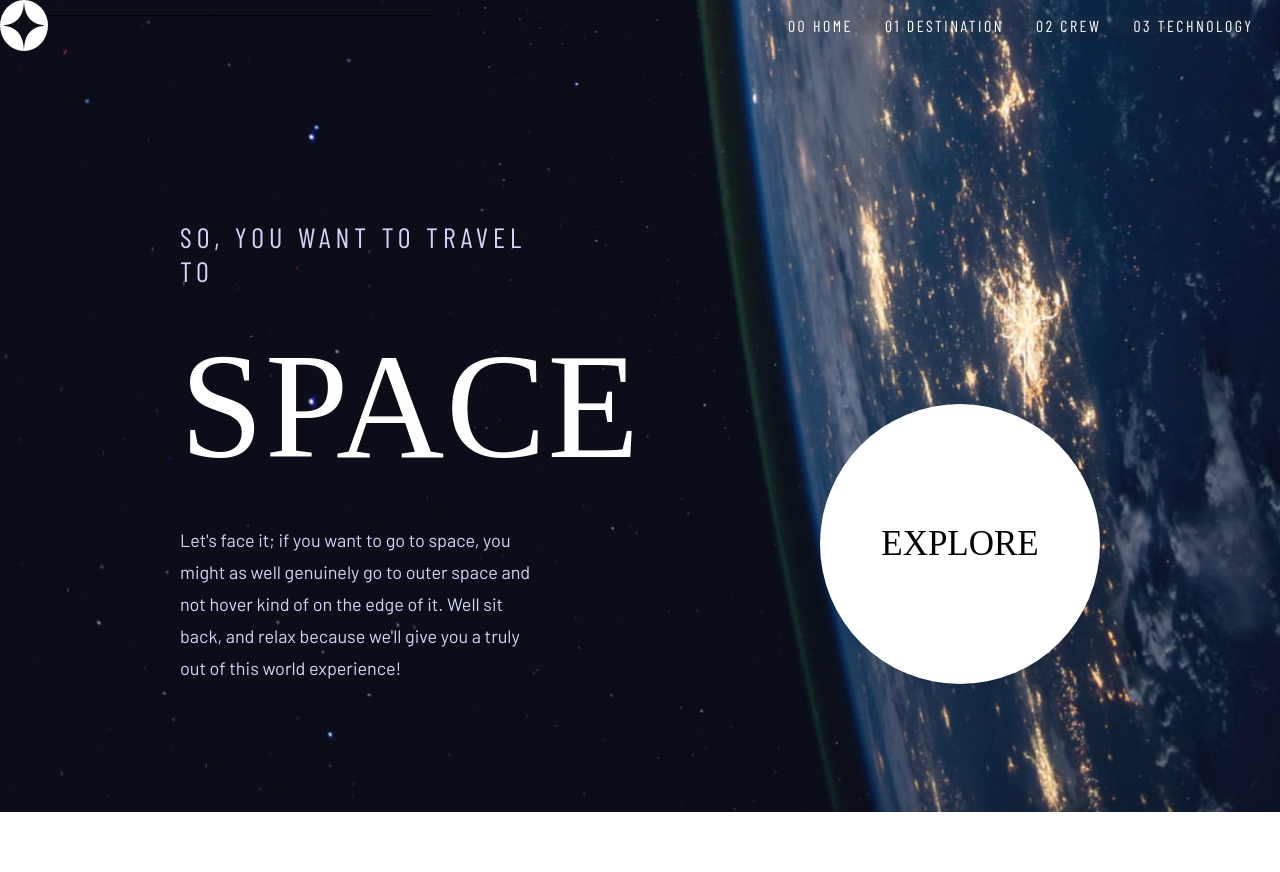
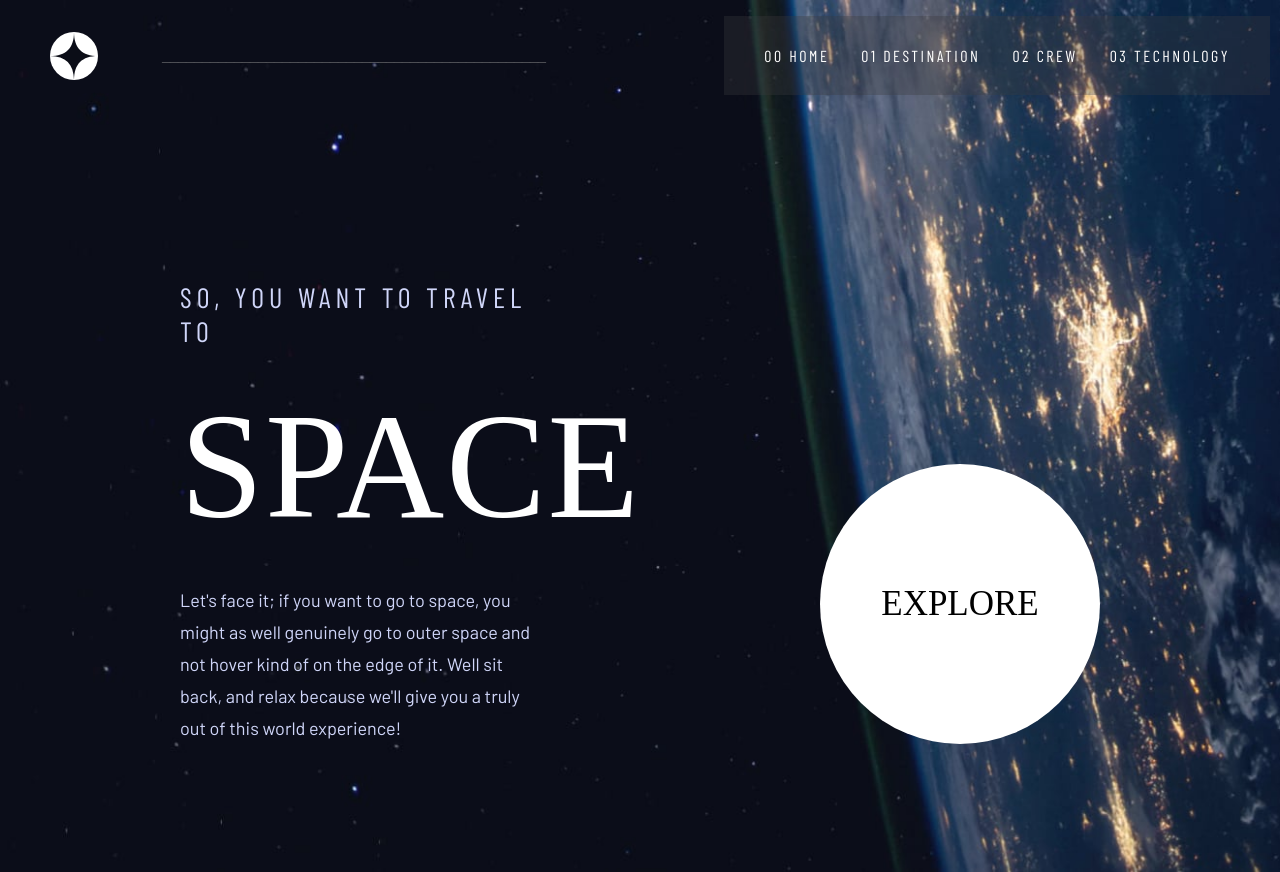
Before and after one commit to XimenaSaldarriaga/space-tourism, a React (Vite) app: page / in a window 1280 px wide. Before the commit the page ends 812 px from the top, so only its background shows below. Built offline with nearby package versions, Linux system fonts and the light colour scheme; a web font is replaced by a local one.

Commit message:
add styles

```diff
--- a/src/componentes/home/Home.jsx
+++ b/src/componentes/home/Home.jsx
@@ -8,8 +8,10 @@ const Home = () => {
     return (
         <div className='home'>
             <div className='home__header'>
-                <img className='home__' src={logo} alt="" />
+                <div className='home__logodiv'>
+                <img className='home__logo' src={logo} alt="" />
                 <span className='home__span'>________________________________________________</span>
+                </div>
                 <Navbar />
             </div>
             <Space />
--- a/src/componentes/home/home.scss
+++ b/src/componentes/home/home.scss
@@ -2,6 +2,7 @@ body, html {
     margin: 0;
     padding: 0;
     height: 100%;
+    width: 100%;
 }
 
 .home {
@@ -9,10 +10,23 @@ body, html {
     background-repeat: no-repeat;
     background-size: cover;
 
+    &__logodiv {
+        display: flex;
+        align-items: center;
+        gap: 4rem;
+    }
+
     &__header {
         display: flex;
+        align-items: center;
+        justify-content: space-between;
+        margin: 0px 50px 0px 50px;
     }
     &__span {
-        width: 700px;
+        width: 50%;
+        color: rgba(128, 128, 128, 0.663);
+    }
+    &__logo {
+        object-fit: contain;
     }
 }
--- a/src/componentes/navbar/navbar.scss
+++ b/src/componentes/navbar/navbar.scss
@@ -3,7 +3,8 @@
 .navbar {
     display: flex;
     gap: 2rem;
-    background-color: rgba(62, 60, 60, 0.1);
+    background-color: rgba(60, 60, 62, 0.329);
+    width: 100%;
 
 
     &__item{
@@ -11,5 +12,7 @@
         color: #ffffff;
         font-family: 'Barlow Condensed';
         letter-spacing: 2.5px;
+        margin: 30px 0px 30px 0px;
+        cursor: pointer;
     }
 }
```
Also changed, not shown: src/componentes/space/space.scss (line endings or trailing spaces).
